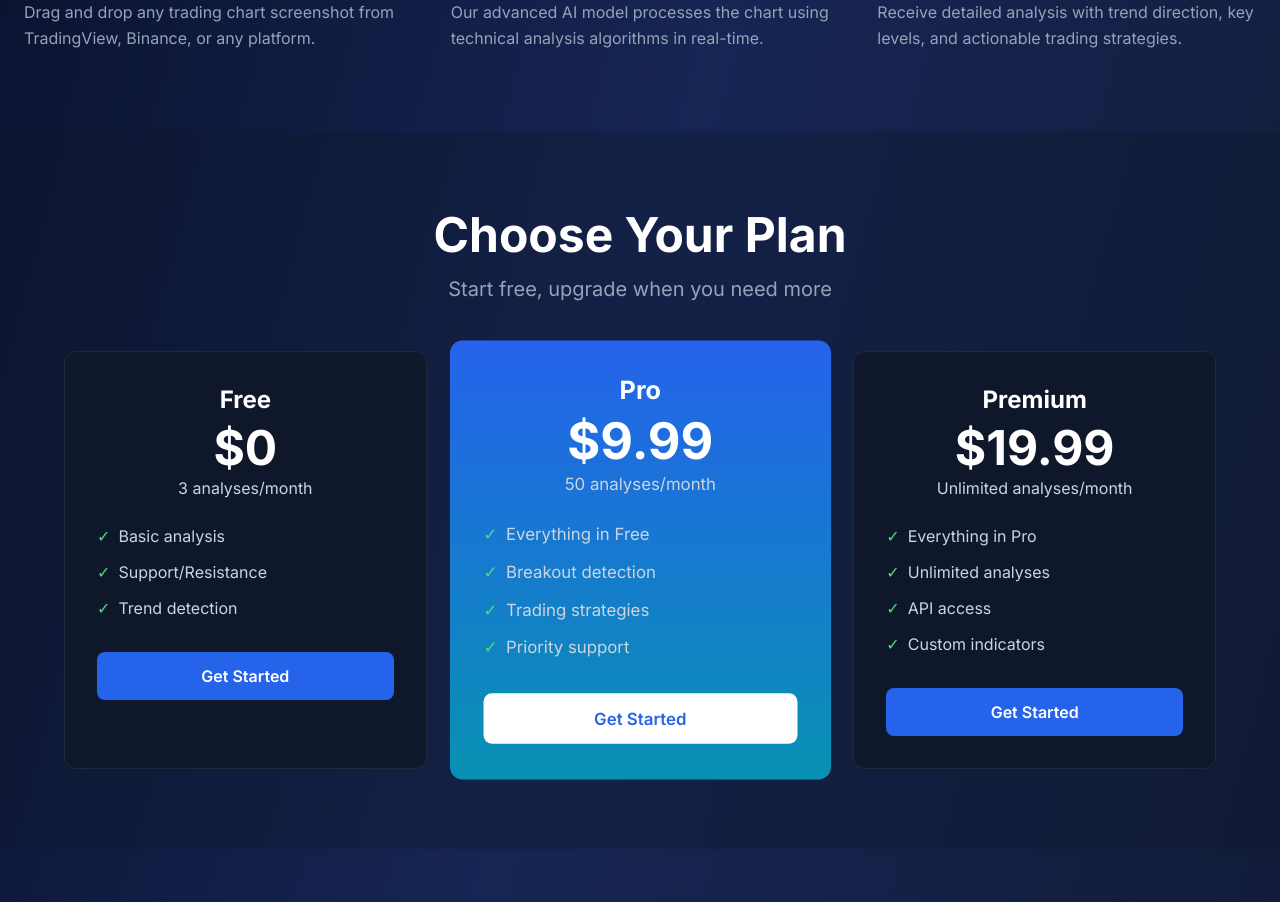
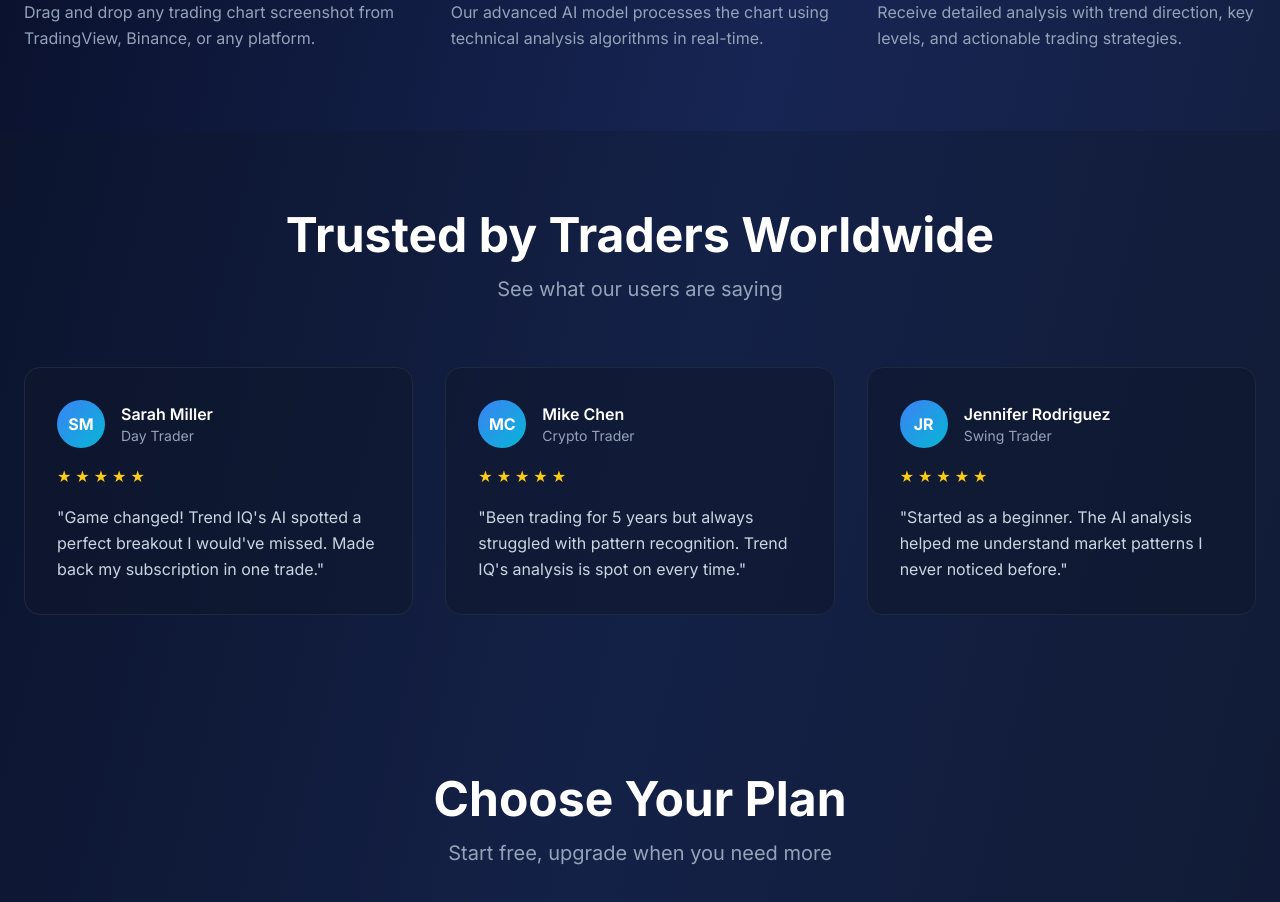
Before and after one commit to rochicenat/tradeflow-ai-frontend, a Next.js app: page / in a window 1280 px wide. Shown: the part 2080-2982 px from the top of the page. Built offline with nearby package versions, Linux system fonts and the light colour scheme.

Commit message:
Add testimonials section to landing page

```diff
--- a/app/page.tsx
+++ b/app/page.tsx
@@ -189,6 +189,77 @@ export default function Home() {
         </div>
       </section>
 
+      {/* Testimonials */}
+      <section className="py-20 px-6 bg-slate-900/30">
+        <div className="max-w-7xl mx-auto">
+          <div className="text-center mb-16">
+            <h2 className="text-4xl md:text-5xl font-bold text-white mb-4">
+              Trusted by Traders Worldwide
+            </h2>
+            <p className="text-xl text-slate-400">See what our users are saying</p>
+          </div>
+
+          <div className="grid grid-cols-1 md:grid-cols-3 gap-8">
+            {[
+              {
+                name: "Sarah Miller",
+                role: "Day Trader",
+                avatar: "SM",
+                rating: 5,
+                text: "Game changed! Trend IQ's AI spotted a perfect breakout I would've missed. Made back my subscription in one trade."
+              },
+              {
+                name: "Mike Chen",
+                role: "Crypto Trader",
+                avatar: "MC",
+                rating: 5,
+                text: "Been trading for 5 years but always struggled with pattern recognition. Trend IQ's analysis is spot on every time."
+              },
+              {
+                name: "Jennifer Rodriguez",
+                role: "Swing Trader",
+                avatar: "JR",
+                rating: 5,
+                text: "Started as a beginner. The AI analysis helped me understand market patterns I never noticed before."
+              },
+              {
+                name: "Alex Torres",
+                role: "Scalp Trader",
+                avatar: "AT",
+                rating: 5,
+                text: "The pattern recognition is instant. Catches setups I would have missed and saves me hours of chart analysis."
+              }
+            ].map((testimonial, i) => (
+              <motion.div
+                key={i}
+                initial={{ opacity: 0, y: 20 }}
+                whileInView={{ opacity: 1, y: 0 }}
+                viewport={{ once: true }}
+                transition={{ delay: i * 0.1 }}
+                className="bg-slate-900/50 border border-slate-800 rounded-2xl p-8 hover:border-blue-500/50 transition"
+              >
+                <div className="flex items-center gap-4 mb-4">
+                  <div className="w-12 h-12 rounded-full bg-gradient-to-br from-blue-500 to-cyan-500 flex items-center justify-center text-white font-bold">
+                    {testimonial.avatar}
+                  </div>
+                  <div>
+                    <div className="font-semibold text-white">{testimonial.name}</div>
+                    <div className="text-sm text-slate-400">{testimonial.role}</div>
+                  </div>
+                </div>
+                <div className="flex gap-1 mb-4">
+                  {[...Array(testimonial.rating)].map((_, i) => (
+                    <span key={i} className="text-yellow-400">★</span>
+                  ))}
+                </div>
+                <p className="text-slate-300 leading-relaxed">"{testimonial.text}"</p>
+              </motion.div>
+            )).slice(0, 3)}
+          </div>
+        </div>
+      </section>
+
+
       {/* Pricing Preview */}
       <section className="py-20 px-6 bg-slate-900/30">
         <div className="max-w-7xl mx-auto text-center">
```
